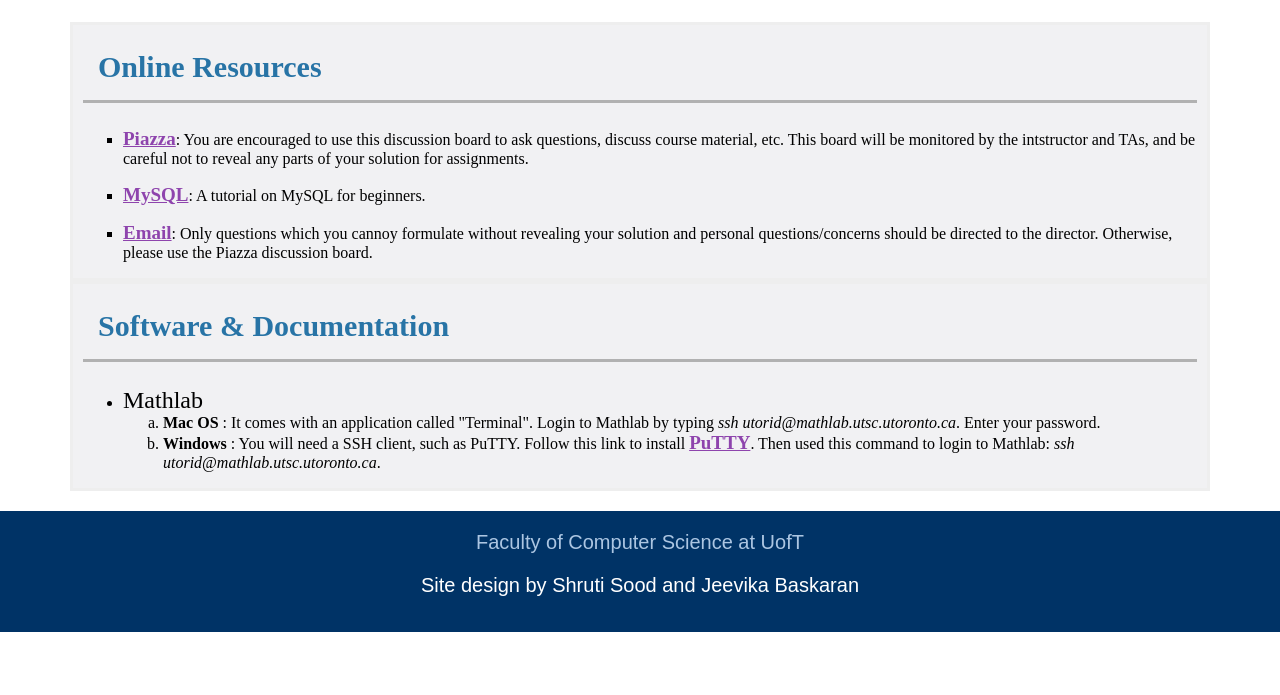
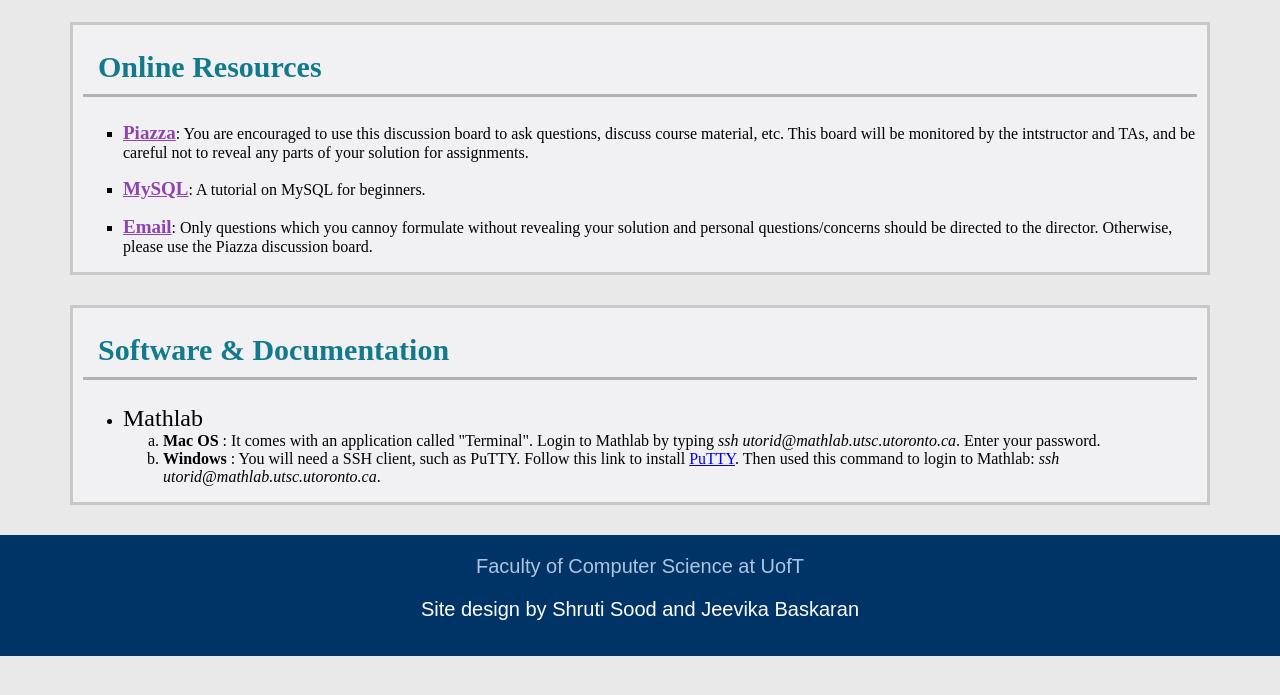
Before and after one commit to soodshru/CSCB20-Website, a Python web app: template templates/resources.html in a window 1280 px wide. Shown: the part 68-763 px from the top of the page. Run offline with Jinja, Linux system fonts and the light colour scheme; the template is opened without the code that fills it, so the values that code supplies are empty.

Commit message:
finished resources

```diff
--- a/templates/resources.html
+++ b/templates/resources.html
@@ -15,7 +15,7 @@
 		<a href="feedback.html">FEEDBACK</a>
 	</div>
 
-	<div class = "main">
+	<div class = "main1">
 		<section class="section1">
 			<h1> Online Resources </h1>
 			<ul>
@@ -24,6 +24,11 @@
 			<li><a href="mailto:bretscher@utsc.utoronto.ca">Email</a>: Only questions which you cannoy formulate without revealing your solution and personal questions/concerns should be directed to the director. Otherwise, please use the Piazza discussion board.</li>
 			</ul>
 		</section>
+
+	</div>
+
+
+	<div class = "main2">
 
 		<section class="section2">
 			<h1> Software & Documentation </h1>
--- a/templates/static/resources.css
+++ b/templates/static/resources.css
@@ -2,6 +2,7 @@ body {
   margin:0px;
   border:0px;
   padding:0px;
+  background-color: #E9E9E9;
 }
 
 .navbar {
@@ -27,26 +28,32 @@ body {
   font-size: 22px;
 }
 
-.main {
-  min-height: 100%;
+.main1 {
   margin-top: 90px;
-  margin-bottom: 20px;
   background-color: #F1F1F3;
   margin-left: 70px;
   margin-right: 70px;
+}
+
+.main2 {
+  margin-top: 30px;
+  background-color: #F1F1F3;
+  margin-left: 70px;
+  margin-right: 70px;
+  margin-bottom: 30px;
 }
 
 .section1{
 padding-left: 10px;
 padding-right: 10px;
 border: solid;
-border-color: #eee;
+border-color: #C8C8C8;
 display: block;
 }
 
 .section1 h1{
-  color: #2874A6;
-  padding-bottom: 16px;
+  color: #127a8c;
+  padding-bottom: 10px;
   padding-left: 15px;
   font-size: 30px;
   border-bottom: solid;
@@ -57,7 +64,7 @@ display: block;
   list-style-type: square;
 }
 
-.main a{
+.main1 a{
   font-weight: bold;
   font-size: 19px;
   color: #8E44AD;
@@ -67,13 +74,13 @@ display: block;
 padding-left: 10px;
 padding-right: 10px;
 border: solid;
-border-color: #eee;
+border-color: #C8C8C8;
 display: block;
 }
 
 .section2 h1{
-  color: #2874A6;
-  padding-bottom: 16px;
+  color: #127a8c;
+  padding-bottom: 10px;
   padding-left: 15px;
   font-size: 30px;
   border-bottom: solid;
```
Also changed, not shown: 4 other files.
